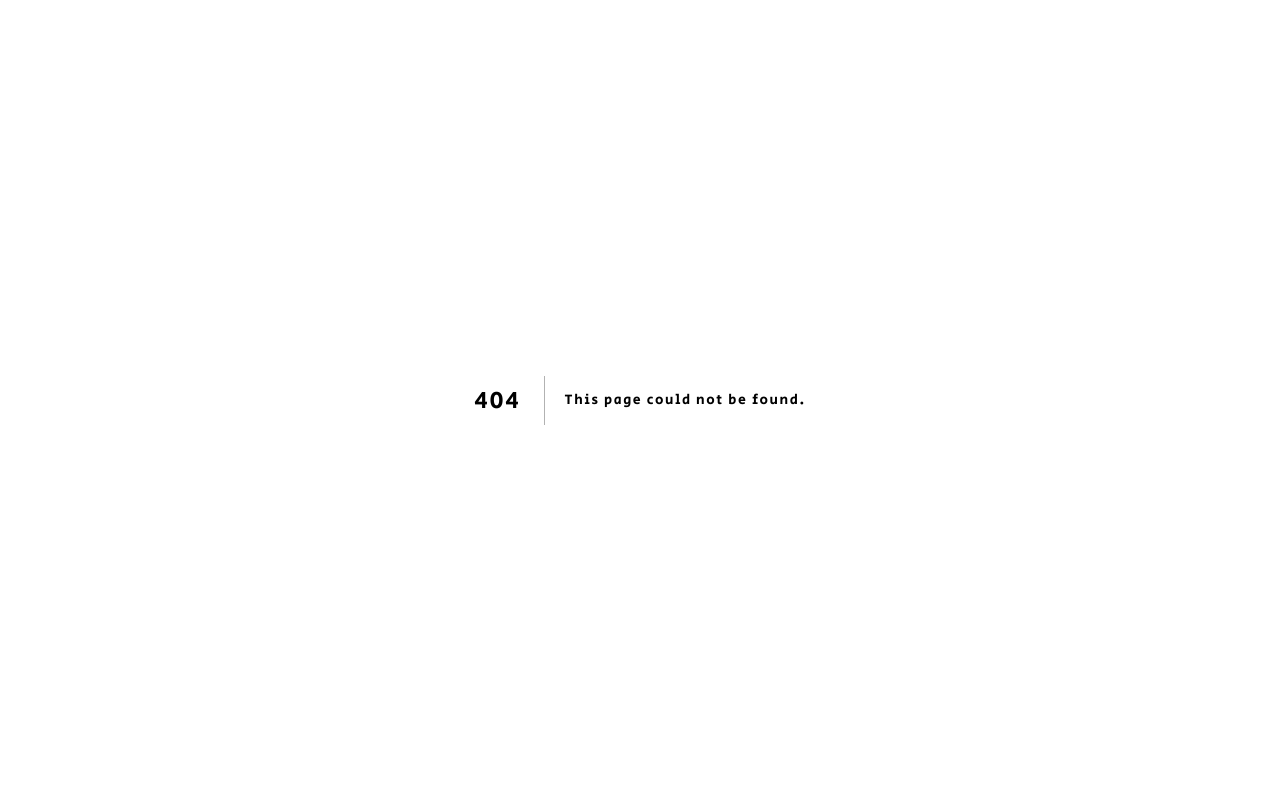
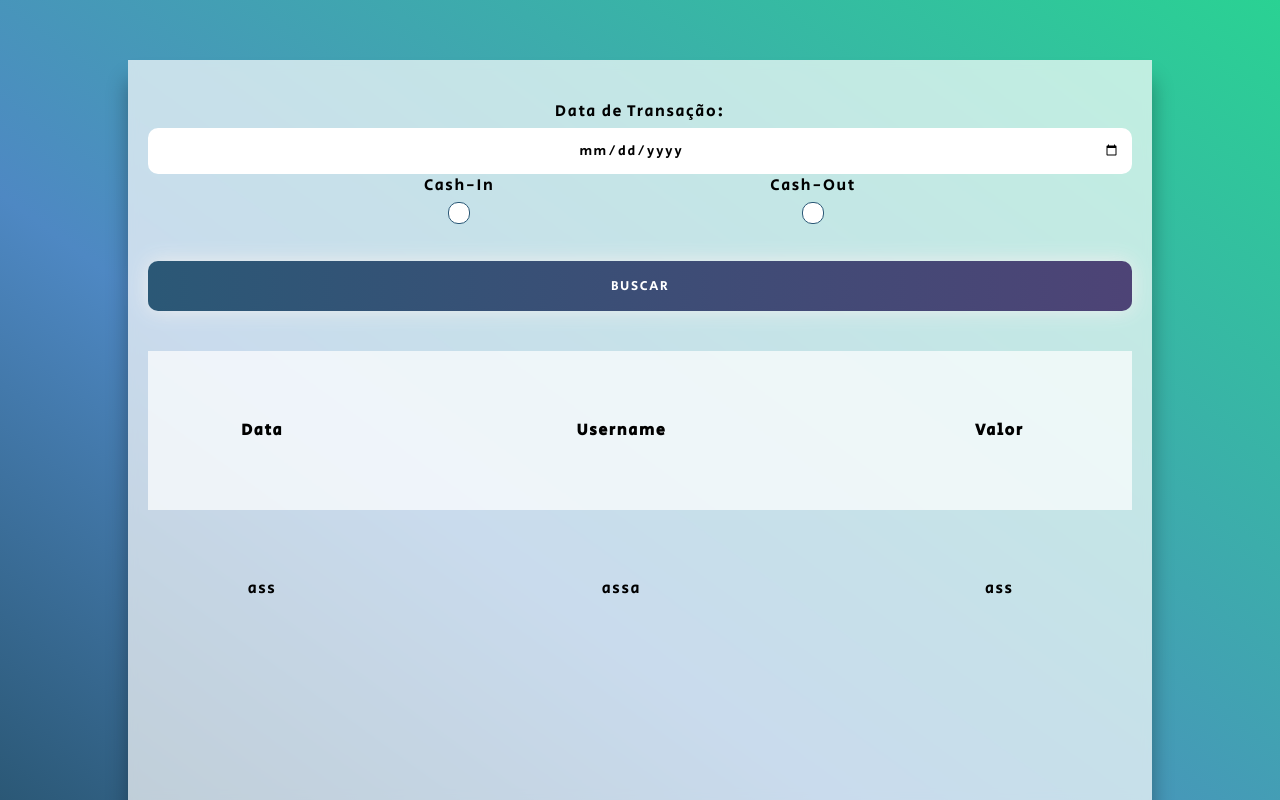
Before and after one commit to PauloHenriqueOliveiradeAlmeida/Processo-Seletivo-NG.Cash, a Next.js app: page /transfers in a window 1280 px wide. Before the commit this address had no page. Built offline with nearby package versions, Linux system fonts and the light colour scheme.

Commit message:
criação da tela de transacoes e término do frontend

```diff
--- /dev/null
+++ b/src/pages/transfers.tsx
@@ -0,0 +1,48 @@
+import styles from "../styles/transfers.module.css";
+
+function Transfers() {
+
+    return (
+        <div className={`container ${styles.fullPage}`}>
+
+            <div className={styles.transfersContainer}>
+                <main>
+                    <form className={styles.filters}>
+                        <label htmlFor="dateTransactionFilter">Data de Transação:</label>
+                        <input type="date" id="dateTransactionFilter" />
+
+                        <div className={styles.radioFilters}>
+                            <div>
+                                <label htmlFor="cashInFilter">Cash-In</label><br />
+                                <input type="radio" name="cashRadioFilter" id="cashInFilter" />
+                            </div>
+
+                            <div>
+                                <label htmlFor="cashOutFilter">Cash-Out</label><br />
+                                <input type="radio" name="cashRadioFilter" id="cashOutFilter" />
+                            </div>
+                        </div>
+                        <button>Buscar</button>
+                    </form>
+                    <table className={styles.transfersTable}>
+                        <tbody>
+                            <tr className={styles.tableHeaders}>
+                                <th>Data</th>
+                                <th>Username</th>
+                                <th>Valor</th>
+                            </tr>
+                            <tr className={styles.tableContent}>
+                                <td>ass</td>
+                                <td>assa</td>
+                                <td>ass</td>
+                            </tr>
+                        </tbody>
+                    </table>
+                </main>
+            </div>
+        </div>
+    );
+
+}
+
+export default Transfers;
--- a/src/styles/dashboard.module.css
+++ b/src/styles/dashboard.module.css
@@ -81,7 +81,7 @@
     margin-top: 10px;
 }
 
-@media (width >=900px) {
+@media (width >= 900px) {
     .dashboard {
         flex-direction: row-reverse;
     }
--- a/src/styles/globals.css
+++ b/src/styles/globals.css
@@ -21,7 +21,6 @@ html {
 }
 .container {
   width: 100%;
-  overflow: hidden;
   display: flex;
   justify-content: center;
   align-items: center;
@@ -40,6 +39,7 @@ input, button {
   text-align: center;
   padding: 10px;
   width: 100%;
+  background-color: #fff;
 }
 input {
   margin-top: 5px;
--- /dev/null
+++ b/src/styles/transfers.module.css
@@ -0,0 +1,61 @@
+.transfersContainer {
+    display: flex;
+    flex-direction: column;
+    align-items: center;
+    justify-content: space-between;
+    gap: 20px;
+    padding: 20px;
+    height: 100%;
+    width: 80%;
+    background-color: var(--background-color);
+    backdrop-filter: blur(5px);
+    box-shadow: 0 20px 20px #00000054;
+    margin-top: 60px;
+}
+.transfersContainer main {
+    width: 100%;
+}
+.transfersTable {
+    height: 100%;
+    width: 100%;
+    border-radius: 20px;
+    padding: 20px;
+    border-collapse: collapse;
+}
+.transfersTable tbody tr:nth-child(odd) {
+    background-color: var(--background-color);
+}
+.tableHeaders, .tableContent {
+    height: 20px;
+    border-radius: 20px;
+}
+.tableHeaders {
+    background-color: var(--background-color);
+}
+.filters {
+
+    margin: 20px 0px 40px 0px;
+}
+
+.radioFilters {
+    display: flex;
+    justify-content: space-between;
+}
+.radioFilters input[type="radio"] {
+    appearance: none;
+    background-color: #fff;
+    border: 1px solid var(--normalColor);
+    width: 5px;
+}
+.radioFilters input[type="radio"]:checked {
+    box-shadow: inset 0px 0px 0px 10px var(--normalColor);
+}
+
+@media (width >= 900px) {
+    .fullPage {
+        height: 100vh;
+    }
+    .radioFilters {
+        justify-content: space-evenly;
+    }
+}
```
